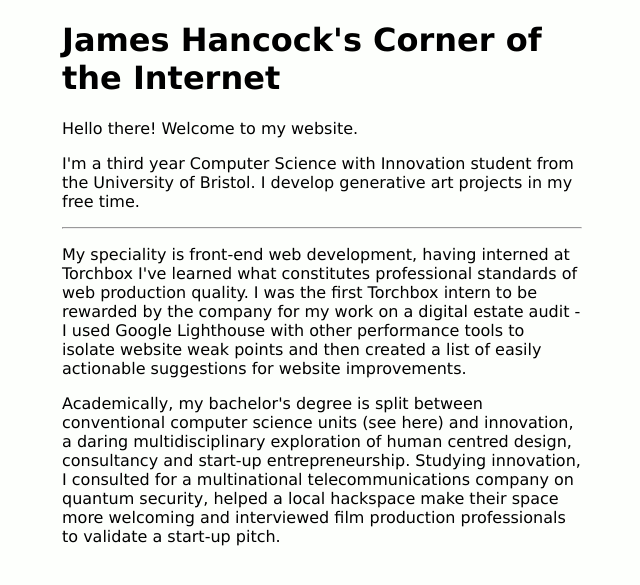
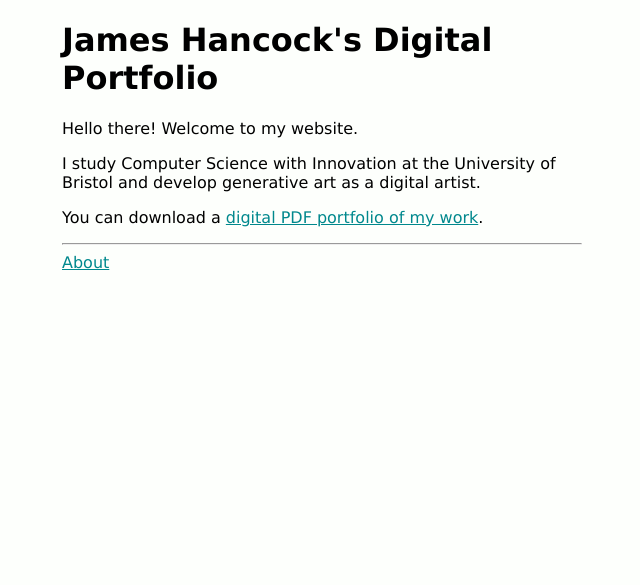
Before and after one commit to jhancock532/jhancock532.github.io, a Jekyll site: the page built from index.html, in a window 1280 px wide. Shown: the top 585 px of the page, without its empty margins (598-1238 px from the left). Built offline with Jekyll 4.4.1, drawn with Linux system fonts in a browser that asks for light colours.

Commit message:
Updated copy text

```diff
--- a/index.html
+++ b/index.html
@@ -3,14 +3,13 @@ title: James Hancock
 layout: page
 ---
 
-<h1>James Hancock's Corner of the Internet</h1>
+<h1>James Hancock's Digital Portfolio</h1>
 
 <p>Hello there! Welcome to my website.</p>
 
-<p>I'm a third year Computer Science with Innovation student from the University of Bristol. I develop generative art projects in my free time.</p>
+<p>I study Computer Science with Innovation at the University of Bristol and develop generative art as a digital artist.</p>
+<p>You can download a <a href="/digital portfolio.pdf">digital PDF portfolio of my work</a>.</p>
 
 <hr>
 
-<p>My speciality is front-end web development, having interned at Torchbox I've learned what constitutes professional standards of web production quality. I was the first Torchbox intern to be rewarded by the company for my work on a digital estate audit - I used Google Lighthouse with other performance tools to isolate website weak points and then created a list of easily actionable suggestions for website improvements.</p>
-
-<p>Academically, my bachelor's degree is split between conventional computer science units (see here) and innovation, a daring multidisciplinary exploration of human centred design, consultancy and start-up entrepreneurship. Studying innovation, I consulted for a multinational telecommunications company on quantum security, helped a local hackspace make their space more welcoming and interviewed film production professionals to validate a start-up pitch.</p>
+<a href="/about">About</a>
```
Also changed, not shown: about.md (+5 -1 lines).
